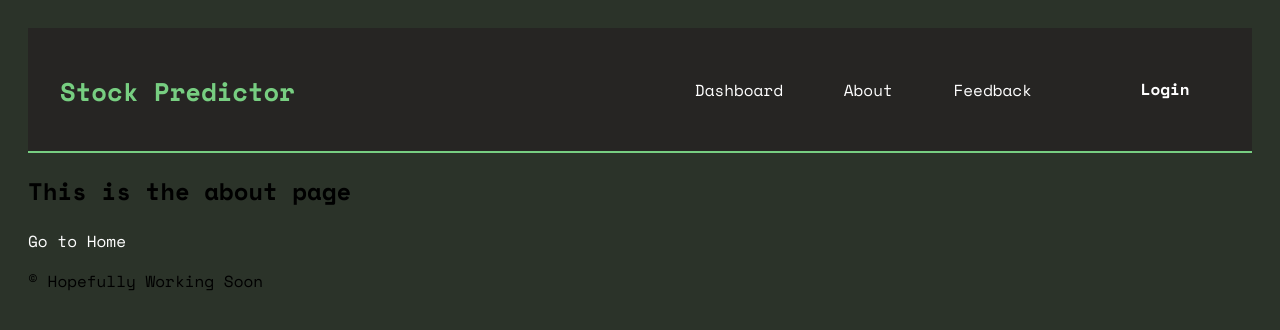
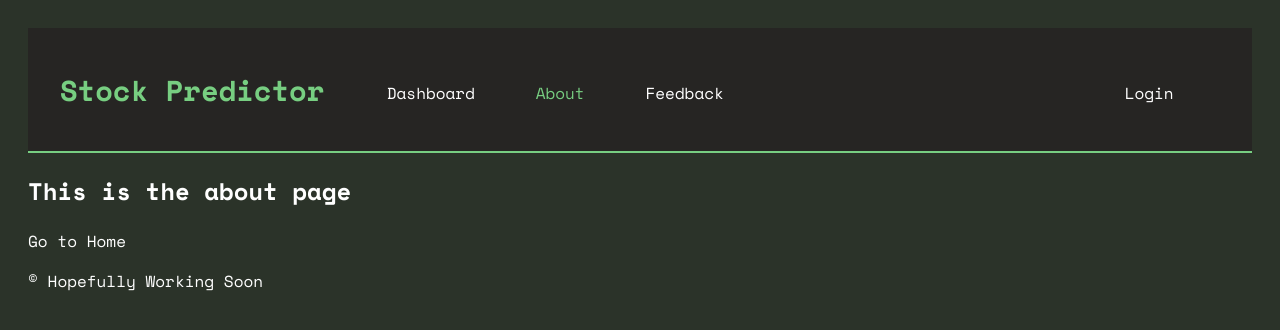
Before and after one commit to Levi-kun/stock-market-data-predictor-model, a Flask app: page /about in a window 1280 px wide. Shown: the top 330 px of the page. Run offline with Flask 3, Linux system fonts and the light colour scheme.

Commit message:
Nav bar touches.

```diff
--- a/Stock-Market-Web-App/app/routes.py
+++ b/Stock-Market-Web-App/app/routes.py
@@ -1,7 +1,3 @@
-"""
-This routes.py script will contain the routes/path for our application
-"""
-
 from flask import Blueprint, render_template, request
 from .db import query_test
 from .login import handle_login
@@ -9,48 +5,72 @@ from .register import handle_registration
 
 bp = Blueprint("main", __name__)
 
+"""
 
-## initializes a blue print
+This the routes.py script
+
+this controlls the  'routes of our page'
+this is the / dir of our website in a way
+
+/dashboard -> when a browser requests this page it'll send a GET
+request to www.(our.website.domain).com/dashboard
+
+.com resolves to the dns server then from the dns server it'll resolve our ip address
+then our ip address will recieve a GET request
+
+what we return (or give back) to the client is the render_template("page.html")
+render_template is a flask/jinja2 compiler that renders the full template tree of our page
+
+this allows us to have a consistent design while not copy and pasting pages multiple times.
+
+GET request -> means data retriveal we request data from a server
+POST request -> means data send we send data to the server
+
+---------------------------------------------------------------------------------
+
+@bp.route()
+is the route controller of flask
+
+it's main param is  ("(route)")
+
+optional params are methods=("GET"...) which we can dictatee what methods this route should accept
+
+"""
+
+
 @bp.route("/")
 def index():
-    ## we will change this to render html home page later on
-    # ok = query_test("SELECT 1")
-    # if ok:
-    #    return "<h1> Flask is running! Database Connection is Suceessful! </h1>"
-    # else:
-    #    return "<h1> Flask is running! BUT Datavse test query returned no results! :c </h1>"
     return render_template("index.html")
 
 
-## add the route for the login
 @bp.route("/dashboard", methods=["GET", "POST"])
 def dashboard():
     if request.method == "POST":
         return 1
-    return render_template("dashboard.html")
+    return render_template("dashboard.html", active="dashboard")
 
 
 @bp.route("/login", methods=["GET", "POST"])  ## local host / login
 def login():
     if request.method == "POST":
         return handle_login()  # the backend for the /login reciever is in app/login.py
-    return render_template("login.html")
+    return render_template("login.html", active="login")
 
 
 @bp.route("/register", methods=["GET", "POST"])
 def register():
     if request.method == "POST":
         handle_registration()  # the backend for the /register POST event is in app/register.py
-    return render_template("register.html")
+    return render_template("register.html", active="login")
 
 
 @bp.route("/about")
 def about():
-    return render_template("about.html")
+    return render_template("about.html", active="about")
 
 
 @bp.route("/feedback", methods=["GET", "POST"])
 def feedback():
     if request.method == "POST":
         return 0
-    return render_template("feedback.html")
+    return render_template("feedback.html", active="feedback")
--- a/Stock-Market-Web-App/app/static/css/ucnj_style.css
+++ b/Stock-Market-Web-App/app/static/css/ucnj_style.css
@@ -48,6 +48,7 @@ body {
         font-family: "Space Mono", monospace;
         font-weight: 400;
         font-style: normal;
+        color: var(--clr-light-a0);
         background-color: var(--clr-surface-tonal-a0);
         padding: 20px;
 }
@@ -78,13 +79,19 @@ h1 a {
 
         display: flex;
         align-items: center;
-        justify-content: space-between;
+}
+
+.navMenu {
+        flex: 1;
+        align-items: center;
+        padding: 0.1rem;
+        padding-left: 2rem;
 }
 
 .webTitle a {
         color: var(--clr-primary-a20);
         text-decoration: none;
-        font-size: 1.6rem;
+        font-size: 1.8rem;
         font-weight: 700;
         font-family: "Space Mono", monospace;
 }
@@ -92,6 +99,8 @@ h1 a {
 .navMenu ul {
         list-style: none;
         margin: 1rem;
+        margin-top: 1.3rem;
+        margin-bottom: 0.9rem;
         padding: 0;
 
         display: flex;
@@ -100,6 +109,7 @@ h1 a {
 
 .navMenu a {
         text-decoration: none;
+        text-align: center;
         color: var(--clr-light-a0);
         font-weight: 500;
         transition: 0.25s ease;
@@ -108,15 +118,23 @@ h1 a {
         margin: 0;
 }
 
+.navMenu ul {
+        align-items: center;
+}
+
 .navMenu a:hover {
         color: var(--clr-primary-a20);
         background: var(--clr-surface-tonal-a10);
 }
 
 .navMenu .login {
-        margin-left: 3rem;
+        margin-left: auto;
         padding: 0.5rem 0.9rem;
         color: var(--clr-light-a0);
         border-radius: 6px;
         font-weight: 700;
 }
+
+.navMenu .active a {
+        color: var(--clr-primary-a20);
+}
--- a/Stock-Market-Web-App/app/static/templates/base.html
+++ b/Stock-Market-Web-App/app/static/templates/base.html
@@ -19,12 +19,12 @@
         </h1>
 
         <nav class="navMenu">
-           <ul>
-        <li><a href="{{ url_for('main.dashboard') }}">Dashboard</a></li>
-        <li><a href="{{ url_for('main.about') }}">About</a></li>
-        <li><a href="{{ url_for('main.feedback')}}">Feedback</a></li>
-        <li><a href="{{ url_for('main.login') }}" class="login">Login</a></li>
-    </ul>
+             <ul>
+                     <li class="{% if active == 'dashboard' %} active {% endif %}"><a href="{{ url_for('main.dashboard') }}">Dashboard</a></li>
+                <li class="{% if active == 'about' %} active {% endif %}"><a href="{{ url_for('main.about') }}">About</a></li>
+                <li class="{% if active == 'feedback' %} active {% endif %}"><a href="{{ url_for('main.feedback')}}">Feedback</a></li>
+                <li class="login {% if active == 'login' %} active {% endif %}"><a href="{{ url_for('main.login') }}">Login</a></li>
+            </ul>
         </nav>
     </div>
 </header>
--- a/Stock-Market-Web-App/app/static/templates/dashboard.html
+++ b/Stock-Market-Web-App/app/static/templates/dashboard.html
@@ -1 +1,3 @@
 {% extends "base.html"%}
+
+<!-- we need to create the html structure of the dashboard -->
--- a/Stock-Market-Web-App/app/static/templates/feedback.html
+++ b/Stock-Market-Web-App/app/static/templates/feedback.html
@@ -1 +1,3 @@
 {% extends "base.html" %}
+
+<!-- we need to creatre the structure of the feedback page, (hint: it will be form) -->
```
